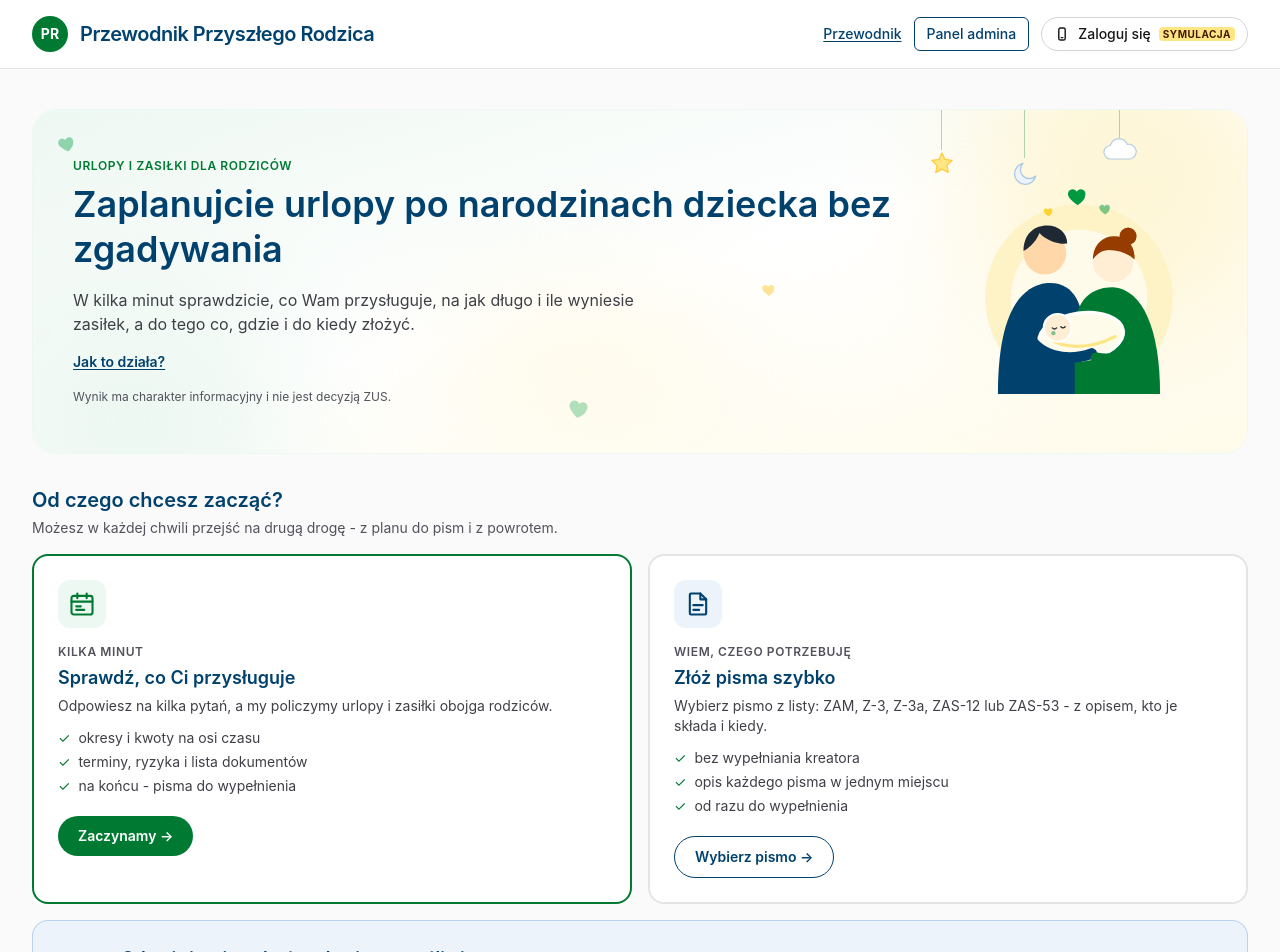
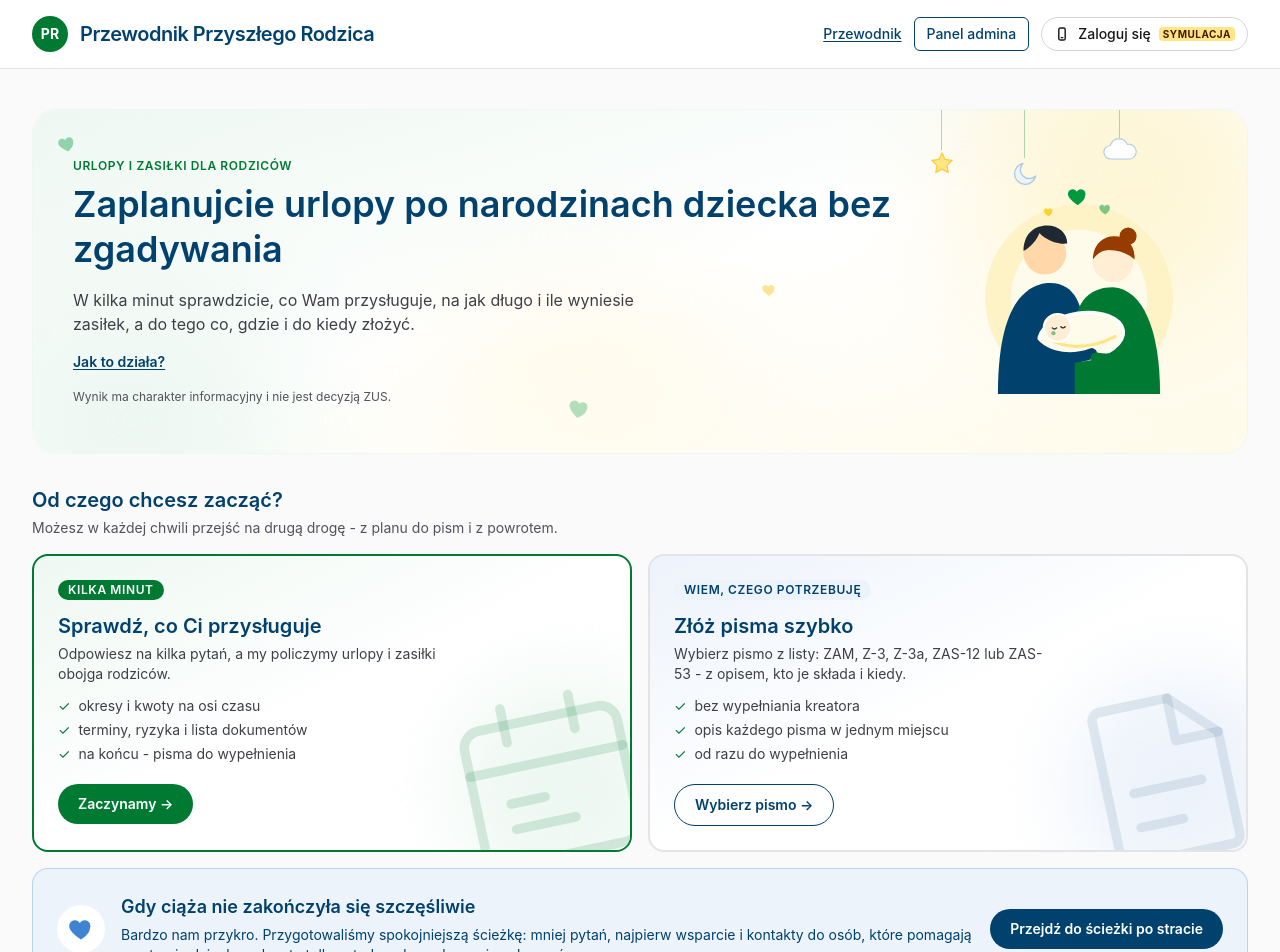
Before and after one commit to adrian-pretkowski/hacknation-2026, a Next.js app in the folder frontend/: page / in a window 1280 px wide. Shown: the top 952 px of the page. Built offline with nearby package versions, Linux system fonts and the light colour scheme; no server answers.

Commit message:
feat(FE1-35): ikona kart wyboru drogi jako ozdobne tło z gradientem

```diff
--- a/frontend/src/features/main-flow/wizard/Intro.tsx
+++ b/frontend/src/features/main-flow/wizard/Intro.tsx
@@ -76,27 +76,35 @@ function FamilyIllustration() {
   );
 }
 
-/** Karta wyboru drogi na ekranie startowym - cała klikalna (after:inset-0 na przycisku). */
+/** Ikona karty wyboru drogi - rysowana dużym, cienkim konturem jako ozdobne tło karty. */
+function PathIcon({ icon, className }: { icon: "plan" | "forms"; className: string }) {
+  return icon === "plan" ? (
+    <svg viewBox="0 0 24 24" className={className} fill="none" stroke="currentColor" strokeWidth="1.1" strokeLinecap="round" strokeLinejoin="round">
+      <rect x="3" y="5" width="18" height="16" rx="2" /><path d="M3 10h18M8 3v4M16 3v4M7 14h4M7 17h7" />
+    </svg>
+  ) : (
+    <svg viewBox="0 0 24 24" className={className} fill="none" stroke="currentColor" strokeWidth="1.1" strokeLinecap="round" strokeLinejoin="round">
+      <path d="M14 3H6a1 1 0 0 0-1 1v16a1 1 0 0 0 1 1h12a1 1 0 0 0 1-1V8z" /><path d="M14 3v5h5M8 13h8M8 17h5" />
+    </svg>
+  );
+}
+
+/** Karta wyboru drogi na ekranie startowym - cała klikalna (after:inset-0 na przycisku).
+ *  FE1-35: ikona jako duże ozdobne tło w rogu karty (z poświatą i delikatnym gradientem), lekko obraca się przy najechaniu. */
 function PathCard({ tag, title, text, points, cta, onClick, icon, primary }: {
   tag: string; title: string; text: string; points: string[]; cta: string; onClick: () => void; icon: "plan" | "forms"; primary?: boolean;
 }) {
   return (
-    <li className={`relative flex flex-col rounded-2xl border-2 bg-white p-5 transition hover:-translate-y-0.5 hover:shadow-md sm:p-6 ${
-      primary ? "border-zus-green-dark" : "border-zinc-200 hover:border-zus-navy"}`}>
-      <span aria-hidden="true" className={`flex h-12 w-12 items-center justify-center rounded-xl ${primary ? "bg-zus-green-50 text-zus-green-dark" : "bg-zus-blue-50 text-zus-navy"}`}>
-        {icon === "plan" ? (
-          <svg viewBox="0 0 24 24" className="h-7 w-7" fill="none" stroke="currentColor" strokeWidth="1.8" strokeLinecap="round" strokeLinejoin="round">
-            <rect x="3" y="5" width="18" height="16" rx="2" /><path d="M3 10h18M8 3v4M16 3v4M7 14h4M7 17h7" />
-          </svg>
-        ) : (
-          <svg viewBox="0 0 24 24" className="h-7 w-7" fill="none" stroke="currentColor" strokeWidth="1.8" strokeLinecap="round" strokeLinejoin="round">
-            <path d="M14 3H6a1 1 0 0 0-1 1v16a1 1 0 0 0 1 1h12a1 1 0 0 0 1-1V8z" /><path d="M14 3v5h5M8 13h8M8 17h5" />
-          </svg>
-        )}
-      </span>
-      <p className="mt-4 text-xs font-semibold tracking-wider text-zinc-600 uppercase">{tag}</p>
-      <h3 className="mt-1 text-lg font-semibold text-zus-navy">{title}</h3>
-      <p className="mt-1 text-sm text-zinc-700">{text}</p>
+    <li className={`group relative isolate flex flex-col overflow-hidden rounded-2xl border-2 bg-linear-to-br via-white to-white p-5 transition hover:-translate-y-0.5 hover:shadow-lg sm:p-6 ${
+      primary ? "border-zus-green-dark from-zus-green-50" : "border-zinc-200 from-zus-blue-50 hover:border-zus-navy"}`}>
+      <div aria-hidden="true" className="pointer-events-none absolute inset-0 -z-10">
+        <div className={`absolute -right-12 -bottom-12 h-56 w-56 rounded-full blur-2xl ${primary ? "bg-zus-green-50" : "bg-zus-blue-50"}`} />
+        <PathIcon icon={icon} className={`absolute -right-6 -bottom-8 h-44 w-44 -rotate-12 transition duration-500 group-hover:-rotate-6 group-hover:scale-105 sm:h-52 sm:w-52 ${
+          primary ? "text-zus-green-dark/15" : "text-zus-navy/10"}`} />
+      </div>
+      <p className={`self-start rounded-full px-2.5 py-0.5 text-xs font-semibold tracking-wider uppercase ${primary ? "bg-zus-green-dark text-white" : "bg-zus-blue-50 text-zus-navy"}`}>{tag}</p>
+      <h3 className="mt-3 text-xl font-semibold text-zus-navy">{title}</h3>
+      <p className="mt-1 max-w-sm text-sm text-zinc-700">{text}</p>
       <ul className="mt-3 space-y-1 text-sm text-zinc-700">
         {points.map((p) => <li key={p} className="flex gap-2"><span aria-hidden="true" className="text-zus-green-dark">✓</span>{p}</li>)}
       </ul>
```
Also changed, not shown: 2 other files (tests, documents, lock files or other folders).
